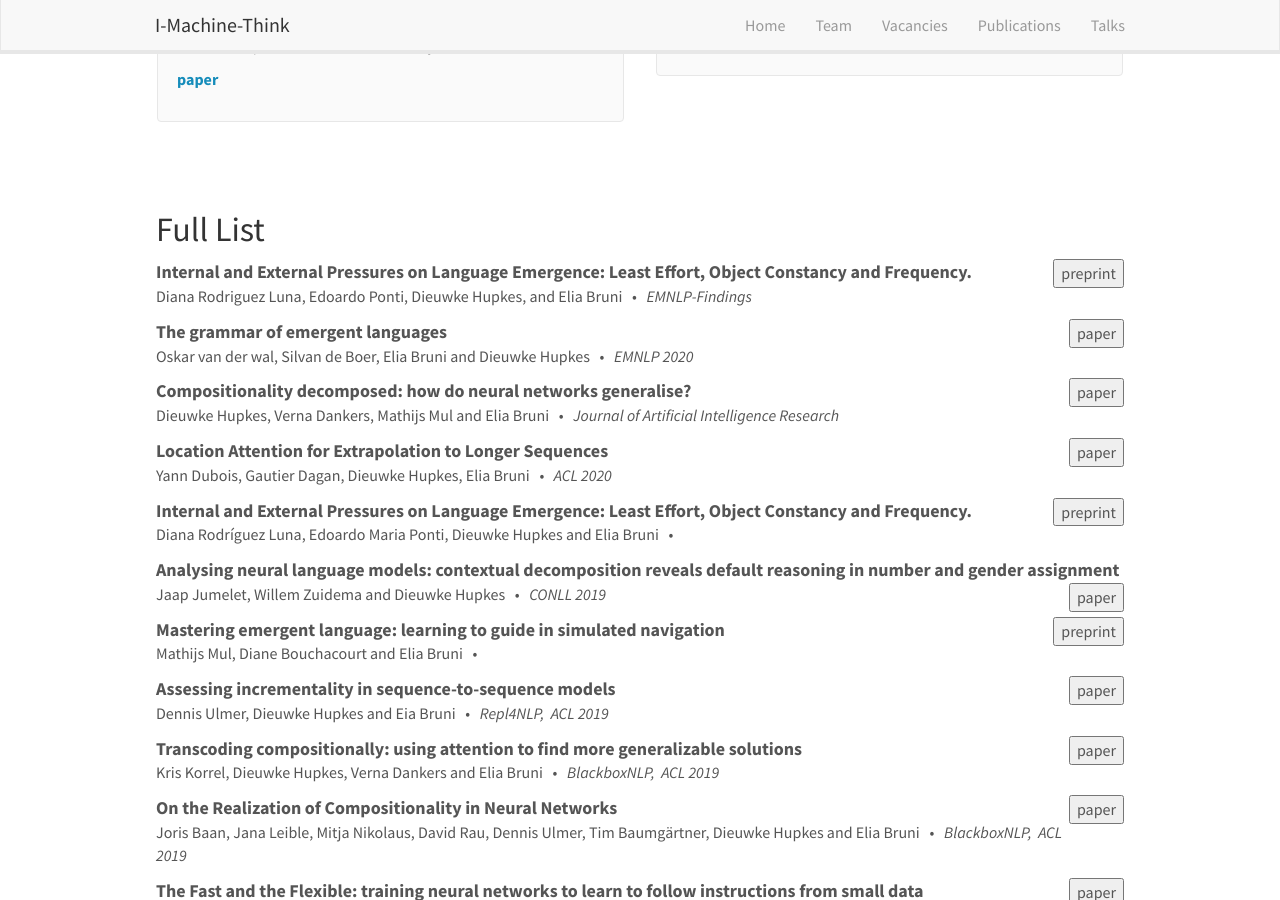
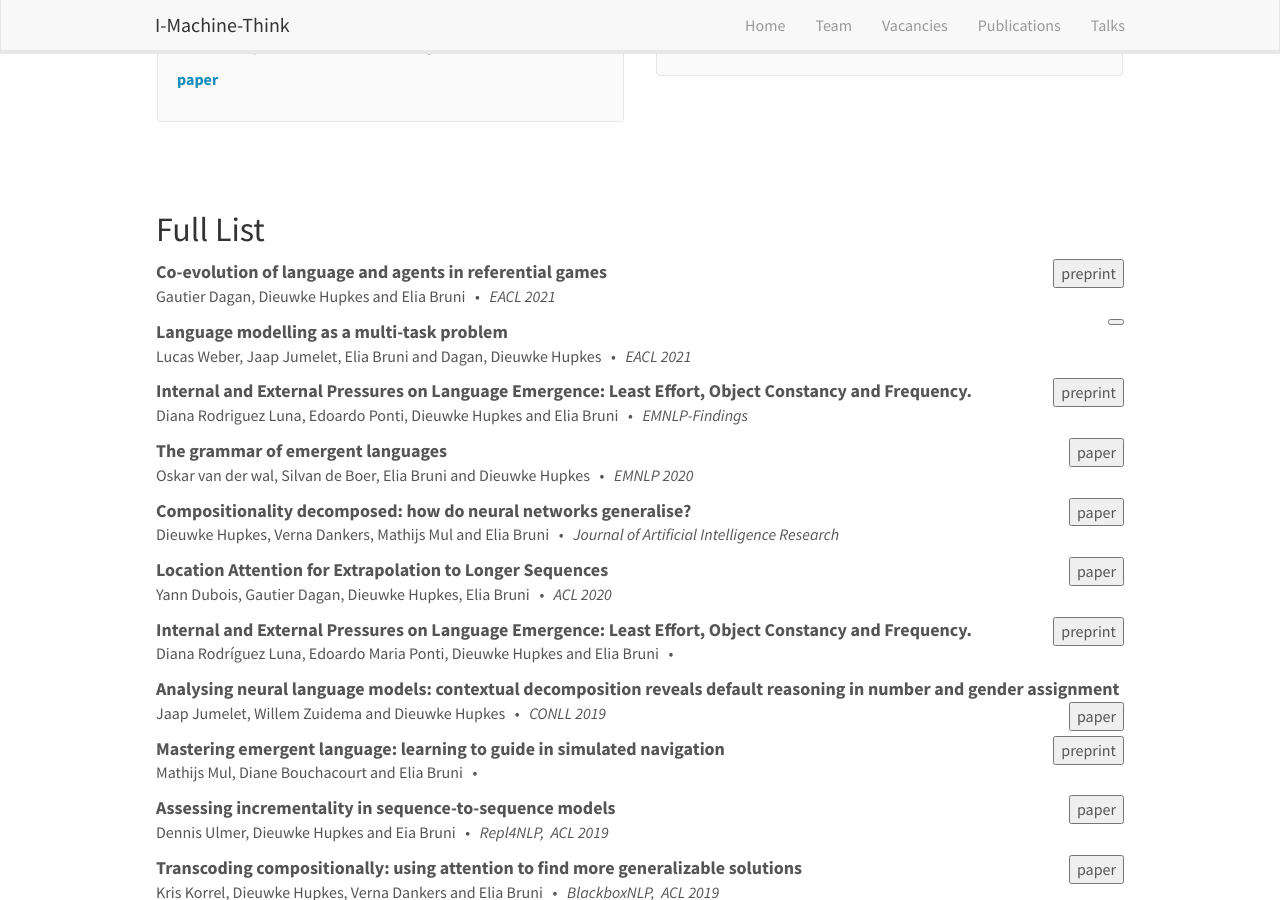
Before and after one commit to i-machine-think/i-machine-think.github.io, a Jekyll site: the page built from _pages/publications.md, in a window 1280 px wide and 900 px high, scrolled down 512 px. Built offline with Jekyll 4.4.1, drawn with Linux system fonts in a browser that asks for light colours; nearby versions of some CDN libraries.

Commit message:
Add new accepted papers

```diff
--- a/_data/publist.yml
+++ b/_data/publist.yml
@@ -1,5 +1,21 @@
+- title: "Co-evolution of language and agents in referential games"
+  authors: "Gautier Dagan, Dieuwke Hupkes and Elia Bruni"
+  year: 2021
+  venue: "EACL 2021"
+  link:
+    url: https://arxiv.org/pdf/2001.03361.pdf
+    display: preprint
+
+- title: "Language modelling as a multi-task problem"
+  authors: "Lucas Weber, Jaap Jumelet, Elia Bruni and Dagan, Dieuwke Hupkes"
+  year: 2021
+  venue: "EACL 2021"
+  link:
+    url:
+    display:
+
 - title: "Internal and External Pressures on Language Emergence: Least Effort, Object Constancy and Frequency."
-  authors: "Diana Rodriguez Luna, Edoardo Ponti, Dieuwke Hupkes, and Elia Bruni "
+  authors: "Diana Rodriguez Luna, Edoardo Ponti, Dieuwke Hupkes and Elia Bruni "
   year: 2020
   venue: "EMNLP-Findings"
   link:
```
